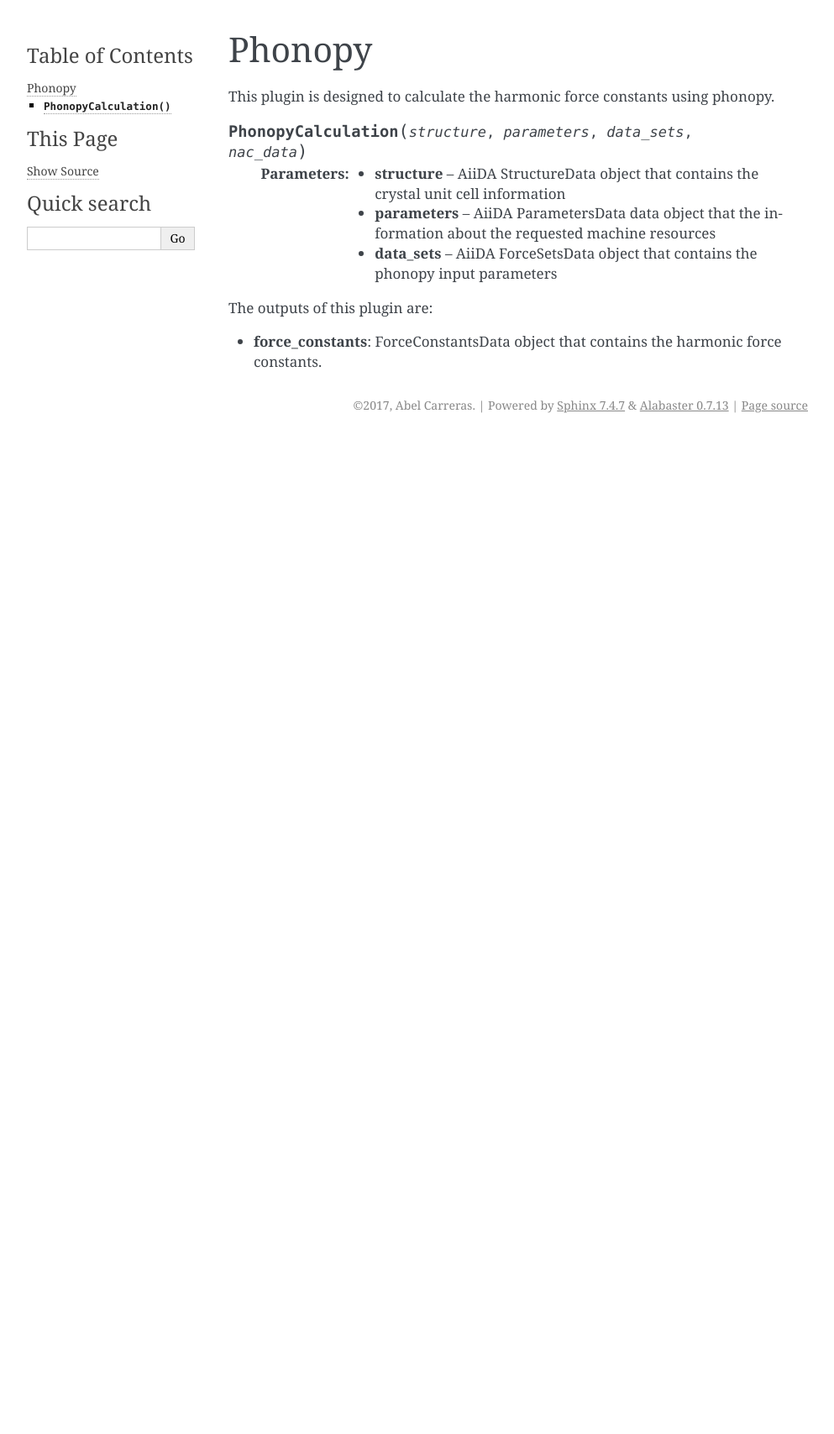
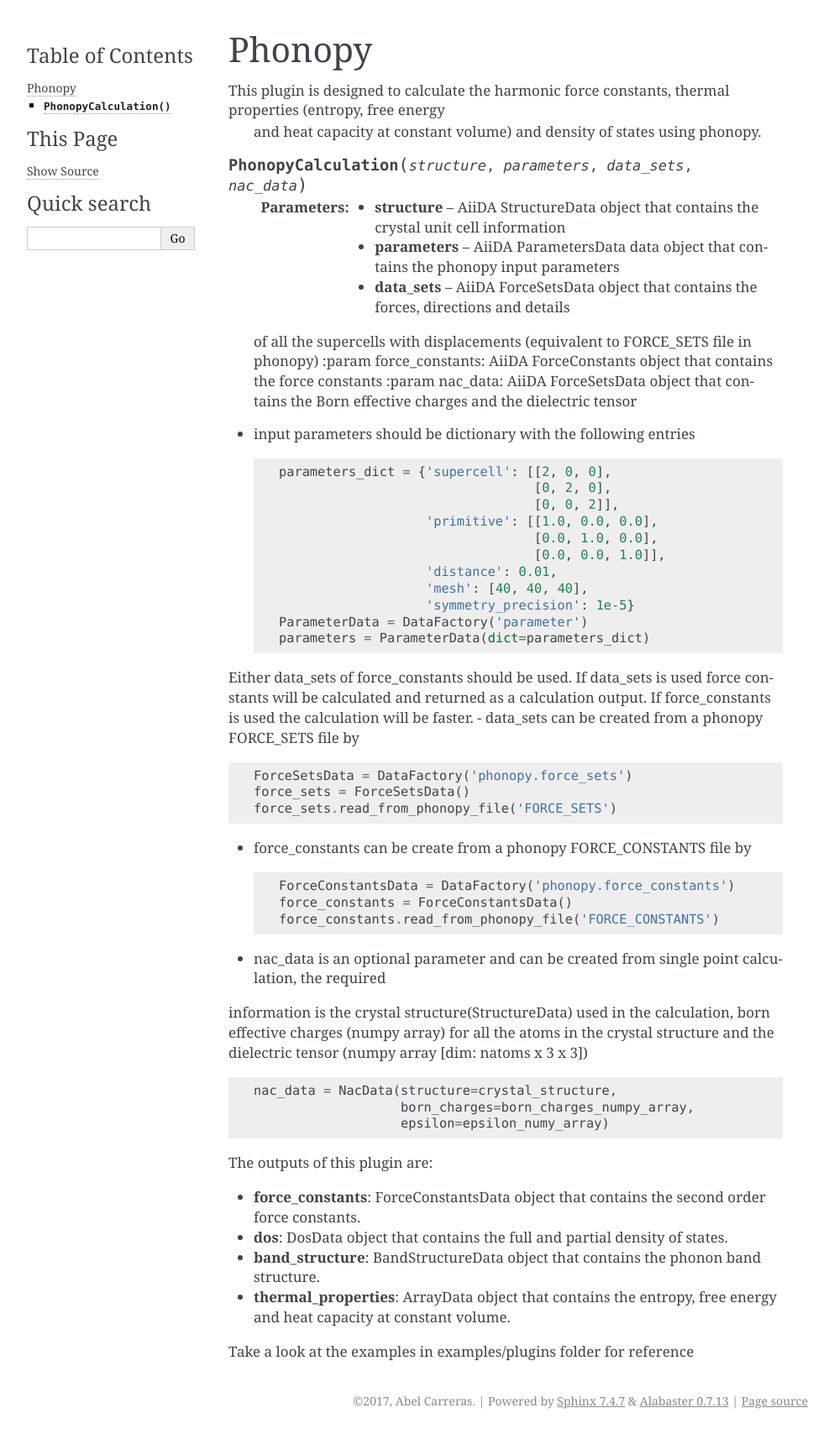
Before and after one commit to aiida-phonopy/aiida-phonopy, a Sphinx documentation site: the page built from docs/plugins/phonopy.rst, in a window 1280 px wide. Shown: the whole page at 84% size, without its empty margins (148-1141 px from the left). Built offline with Sphinx 7.4.7, drawn with Linux system fonts in a browser that asks for light colours; before the commit the page ends 900 px from its top, so only the background shows below that.

Commit message:
Update documentation

```diff
--- a/docs/data/force_constants.rst
+++ b/docs/data/force_constants.rst
@@ -1,7 +1,7 @@
 Force constants
 ===============
 
-This object contains the harmonic force constansts as a numpy array using the phonopy format.
+This object contains the second order force constants as a numpy array.
 It also stores the dielectric tensor and Born effective charges to be used in the calculation
 of the non analytical corrections in the phonon calculation. get_epsilon
 
@@ -9,4 +9,4 @@ Setters and getters are provided to store and get the data in phonopy format:
 
 .. automodule:: aiida_phonopy.data.force_constants
 .. autoclass:: ForceConstantsData()
-   :members: set_array, get_array, set_epsilon, get_epsilon, get_born_charges
+   :members: set_data, get_data, read_from_phonopy_file
--- a/docs/data/index.rst
+++ b/docs/data/index.rst
@@ -10,3 +10,4 @@ This is a collection of data objects for AiiDA uses in the plugins and workchain
    force_constants
    force_sets
    phonon_dos
+   nac
--- /dev/null
+++ b/docs/data/nac.rst
@@ -0,0 +1,6 @@
+NAC
+===
+
+This object contains the information needed to calculate the non-analytical corrections
+in phonopy phonon calculations. This includes the crystal structure, Born effective charges
+and dielectric tensor.
--- a/docs/introduction.rst
+++ b/docs/introduction.rst
@@ -5,3 +5,6 @@ Introduction
 This package is a collection of tools to perform phonon calculations using AiiDA.
 These tools include a phonopy plugin, data objects and workchains to calculate the
 phonon band structure, the thermal properties and mode Gruneisen parameters.
+
+Get started
+-----------
--- a/docs/plugins/phonopy.rst
+++ b/docs/plugins/phonopy.rst
@@ -1,14 +1,61 @@
 Phonopy
 =======
 
-This plugin is designed to calculate the harmonic force constants using phonopy.
+This plugin is designed to calculate the harmonic force constants, thermal properties (entropy, free energy
+ and heat capacity at constant volume) and density of states using phonopy.
 
 .. function:: PhonopyCalculation(structure, parameters, data_sets, nac_data)
 
    :param structure: AiiDA StructureData object that contains the crystal unit cell information
-   :param parameters: AiiDA ParametersData data object that the information about the requested machine resources
-   :param data_sets: AiiDA ForceSetsData  object that contains the phonopy input parameters
+   :param parameters: AiiDA ParametersData data object that contains the phonopy input parameters
+   :param data_sets: AiiDA ForceSetsData object that contains the forces, directions and details
+   of all the supercells with displacements (equivalent to FORCE_SETS file in phonopy)
+   :param force_constants: AiiDA ForceConstants object that contains the force constants
+   :param nac_data: AiiDA ForceSetsData object that contains the Born effective charges and
+   the dielectric tensor
+
+- input parameters should be dictionary with the following entries ::
+
+    parameters_dict = {'supercell': [[2, 0, 0],
+                                     [0, 2, 0],
+                                     [0, 0, 2]],
+                       'primitive': [[1.0, 0.0, 0.0],
+                                     [0.0, 1.0, 0.0],
+                                     [0.0, 0.0, 1.0]],
+                       'distance': 0.01,
+                       'mesh': [40, 40, 40],
+                       'symmetry_precision': 1e-5}
+    ParameterData = DataFactory('parameter')
+    parameters = ParameterData(dict=parameters_dict)
+
+Either data_sets of force_constants should be used. If data_sets is used force constants will be calculated
+and returned as a calculation output. If force_constants is used the calculation will be faster.
+- data_sets can be created from a phonopy FORCE_SETS file by ::
+
+    ForceSetsData = DataFactory('phonopy.force_sets')
+    force_sets = ForceSetsData()
+    force_sets.read_from_phonopy_file('FORCE_SETS')
+
+- force_constants can be create from a phonopy FORCE_CONSTANTS file by ::
+
+    ForceConstantsData = DataFactory('phonopy.force_constants')
+    force_constants = ForceConstantsData()
+    force_constants.read_from_phonopy_file('FORCE_CONSTANTS')
+
+- nac_data is an optional parameter and can be created from single point calculation, the required
+information is the crystal structure(StructureData) used in the calculation, born effective charges (numpy array)
+for all the atoms in the crystal structure and the dielectric tensor (numpy array [dim: natoms x 3 x 3]) ::
+
+    nac_data = NacData(structure=crystal_structure,
+                       born_charges=born_charges_numpy_array,
+                       epsilon=epsilon_numy_array)
 
 The outputs of this plugin are:
 
-* **force_constants**: ForceConstantsData object that contains the harmonic force constants.
+* **force_constants**: ForceConstantsData object that contains the second order force constants.
+* **dos**: DosData object that contains the full and partial density of states.
+* **band_structure**: BandStructureData object that contains the phonon band structure.
+* **thermal_properties**: ArrayData object that contains the entropy, free energy and heat capacity at constant volume.
+
+
+Take a look at the examples in examples/plugins folder for reference
```
Also changed, not shown: docs/data/force_sets.rst (+31 -0 lines), 2 other files.
